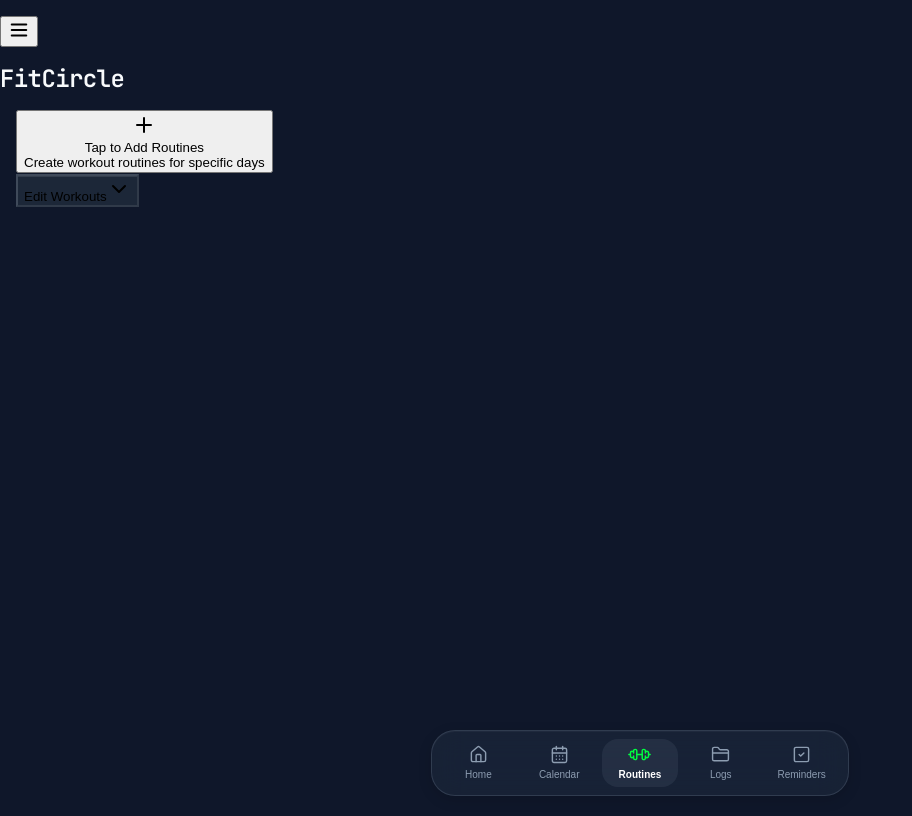
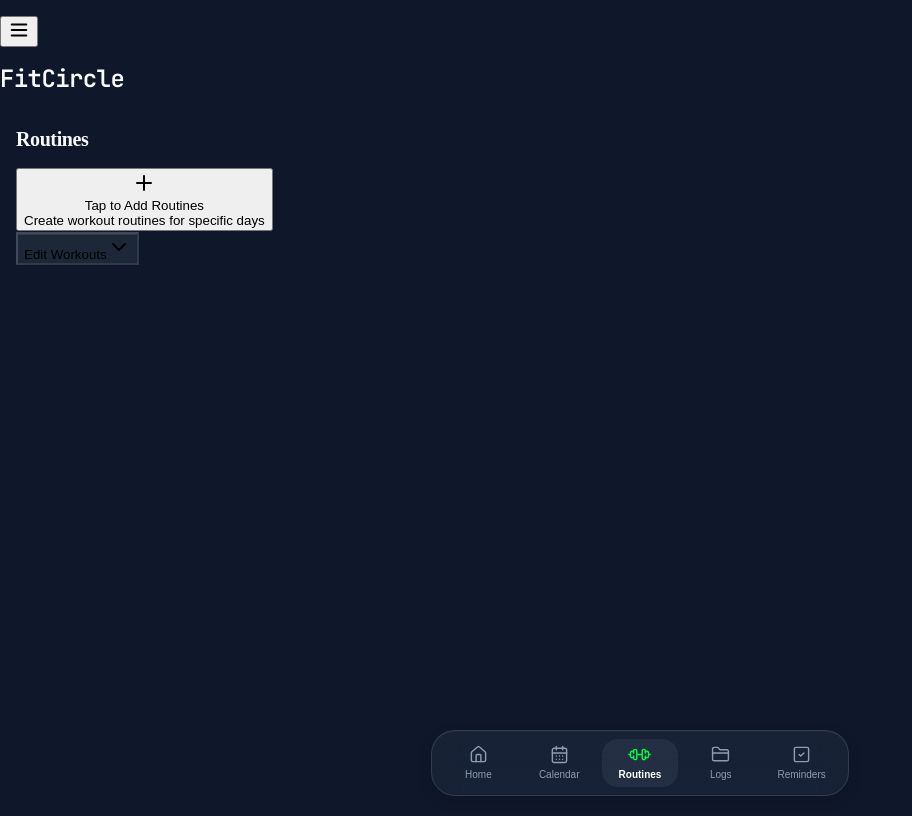
Before and after one commit to fullstackraven/FitCircle, a React (Vite) app in the folder client/: page /routines in a window 1280 px wide. Shown: the whole page, without its empty margins (0-912 px from the left). Built offline with nearby package versions, Linux system fonts and the light colour scheme.

Commit message:
Match the Routines page title to Reminders

```diff
--- a/client/src/pages/routines.tsx
+++ b/client/src/pages/routines.tsx
@@ -150,7 +150,8 @@ export default function RoutinesPage() {
 
       {/* Main content; header spacing is handled by normal flow */}
       <div>
-        <div className="fitcircle-container">
+        <div className="container mx-auto px-4 pb-6 max-w-md">
+        <h2 className="text-3xl font-bold text-green-400 tracking-tight mb-4">Routines</h2>
         {/* Add Routines Section - Only show when no routines exist */}
         {routines.length === 0 && (
           <section className="mb-8">
```
